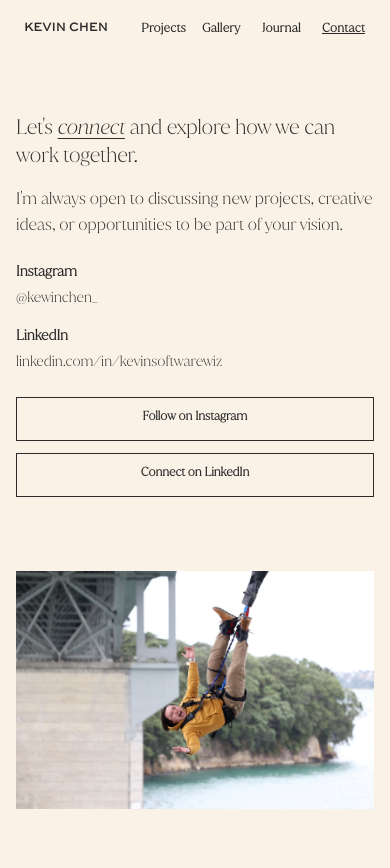
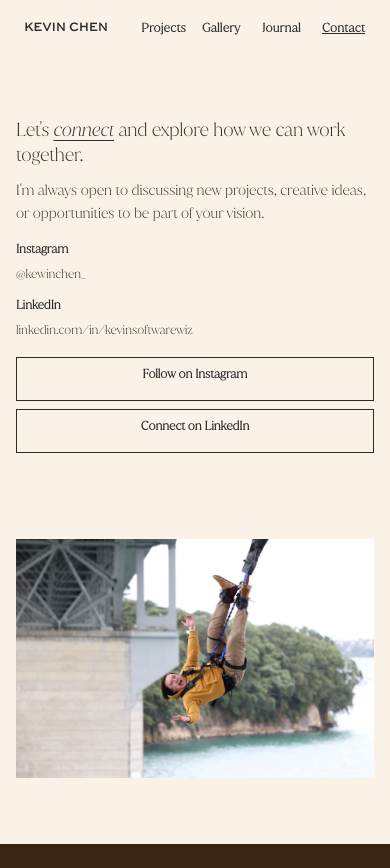
Before and after one commit to KevinChen2211/personal-portfolio, a Next.js app: page /contact in a window 390 px wide. After the commit the page ends 844 px from the top, so only its background shows below. Built offline with nearby package versions, Linux system fonts and the light colour scheme; a web font is replaced by a local one.

Commit message:
make sure contact page is suitable on mobile

```diff
--- a/app/contact/page.tsx
+++ b/app/contact/page.tsx
@@ -9,7 +9,7 @@ export default function ContactPage() {
 
   return (
     <div
-      className="min-h-screen w-full relative overflow-y-auto pt-6 md:pt-8"
+      className="h-screen w-full relative overflow-hidden pt-6 md:pt-8"
       style={{ backgroundColor: bgColor }}
     >
       {/* Header Navigation */}
@@ -127,11 +127,11 @@ export default function ContactPage() {
       </header>
 
       {/* Main Content Area */}
-      <main className="relative px-4 sm:px-6 md:px-12 lg:px-20 xl:px-24 h-screen flex items-center pt-20 md:pt-0 overflow-hidden">
-        <div className="w-full flex flex-col md:flex-row items-center md:items-start gap-6 md:gap-8">
+      <main className="relative px-4 sm:px-6 md:px-12 lg:px-20 xl:px-24 flex items-center" style={{ height: "calc(100vh - 73px)", marginTop: "73px" }}>
+        <div className="w-full flex flex-col md:flex-row items-center md:items-start gap-4 md:gap-10">
           {/* Contact Image - Left Side */}
-          <div className="w-full md:w-[35vw] lg:w-[30vw] max-w-[500px] flex-shrink-0 order-2 md:order-1">
-            <div className="relative w-full h-[40vh] md:h-[65vh] max-h-[600px]">
+          <div className="w-full md:w-[45vw] lg:w-[40vw] max-w-[700px] flex-shrink-0 order-2 md:order-1">
+            <div className="relative w-full h-[45vh] md:h-[75vh] max-h-[700px]">
               <Image
                 src="/images/contact_me.jpg"
                 alt="Contact"
@@ -139,15 +139,15 @@ export default function ContactPage() {
                 className="object-contain"
                 quality={100}
                 priority
-                sizes="(max-width: 768px) 100vw, 35vw"
+                sizes="(max-width: 768px) 100vw, 45vw"
               />
             </div>
           </div>
 
           {/* Contact Content - Right Side */}
-          <div className="w-full md:flex-1 order-1 md:order-2">
+          <div className="w-full md:flex-1 order-1 md:order-2 flex flex-col justify-center">
             <div
-              className="text-xl sm:text-2xl md:text-3xl lg:text-4xl leading-[1.4] md:leading-[1.3] mb-4 md:mb-6"
+              className="text-lg sm:text-xl md:text-2xl lg:text-3xl xl:text-4xl leading-[1.4] md:leading-[1.3] mb-3 md:mb-5"
               style={{
                 fontFamily:
                   "'Juana', var(--font-display), 'Playfair Display', 'Times New Roman', serif",
@@ -165,7 +165,7 @@ export default function ContactPage() {
             </div>
 
             <div
-              className="text-base md:text-lg leading-relaxed mb-6 md:mb-8"
+              className="text-sm md:text-base leading-relaxed mb-4 md:mb-6"
               style={{
                 fontFamily:
                   "'Juana', var(--font-display), 'Playfair Display', 'Times New Roman', serif",
@@ -178,10 +178,10 @@ export default function ContactPage() {
               opportunities to be part of your vision.
             </div>
 
-            <div className="space-y-4 mb-6 md:mb-8">
+            <div className="space-y-3 md:space-y-4 mb-4 md:mb-6">
               <div>
                 <h3
-                  className="text-sm md:text-base font-semibold mb-1 md:mb-2"
+                  className="text-xs md:text-sm font-semibold mb-1"
                   style={{
                     color: textColor,
                     fontFamily:
@@ -194,7 +194,7 @@ export default function ContactPage() {
                   href="https://www.instagram.com/kewinchen_/"
                   target="_blank"
                   rel="noreferrer"
-                  className="text-sm md:text-base hover:opacity-70 transition-opacity hover:underline"
+                  className="text-xs md:text-sm hover:opacity-70 transition-opacity hover:underline"
                   style={{
                     color: textColor,
                     fontFamily:
@@ -206,7 +206,7 @@ export default function ContactPage() {
               </div>
               <div>
                 <h3
-                  className="text-sm md:text-base font-semibold mb-1 md:mb-2"
+                  className="text-xs md:text-sm font-semibold mb-1"
                   style={{
                     color: textColor,
                     fontFamily:
@@ -219,7 +219,7 @@ export default function ContactPage() {
                   href="https://www.linkedin.com/in/kevinsoftwarewiz"
                   target="_blank"
                   rel="noreferrer"
-                  className="text-sm md:text-base hover:opacity-70 transition-opacity hover:underline"
+                  className="text-xs md:text-sm hover:opacity-70 transition-opacity hover:underline break-all"
                   style={{
                     color: textColor,
                     fontFamily:
@@ -231,12 +231,12 @@ export default function ContactPage() {
               </div>
             </div>
 
-            <div className="flex flex-col sm:flex-row gap-3">
+            <div className="flex flex-col sm:flex-row gap-2 md:gap-3">
               <a
                 href="https://www.instagram.com/kewinchen_/"
                 target="_blank"
                 rel="noreferrer"
-                className="px-5 py-2.5 text-xs md:text-sm font-semibold text-center hover:opacity-70 transition-opacity border border-current"
+                className="px-4 py-2 md:px-5 md:py-2.5 text-xs md:text-sm font-semibold text-center hover:opacity-70 transition-opacity border border-current"
                 style={{
                   color: textColor,
                   fontFamily:
@@ -249,7 +249,7 @@ export default function ContactPage() {
                 href="https://www.linkedin.com/in/kevinsoftwarewiz"
                 target="_blank"
                 rel="noreferrer"
-                className="px-5 py-2.5 text-xs md:text-sm font-semibold text-center hover:opacity-70 transition-opacity border border-current"
+                className="px-4 py-2 md:px-5 md:py-2.5 text-xs md:text-sm font-semibold text-center hover:opacity-70 transition-opacity border border-current"
                 style={{
                   color: textColor,
                   fontFamily:
--- a/app/page.tsx
+++ b/app/page.tsx
@@ -304,12 +304,13 @@ export default function Home() {
       </main>
 
       {/* Scrollable Image Gallery Section */}
-      <section className="relative w-full pt-0 pb-32 min-h-screen">
+      <section className="relative w-full pt-0">
         {images.map((image, index) => {
           // 4-position cycle: 0, 1, 3, 2 (left, middle-left, right, middle-right)
           const positionMap = [0, 1, 3, 2];
           const position = positionMap[index % 4];
           const isVisible = visibleImages.has(index);
+          const isLastImage = index === images.length - 1;
 
           // Determine alignment based on position
           let justifyClass = "";
@@ -340,7 +341,9 @@ export default function Home() {
               ref={(el) => {
                 imageRefs.current[index] = el;
               }}
-              className={`w-full flex ${justifyClass} mb-[20vh] px-4 sm:px-6 md:px-12 lg:px-20 xl:px-24`}
+              className={`w-full flex ${justifyClass} mb-[20vh] px-4 sm:px-6 md:px-12 lg:px-20 xl:px-24 ${
+                isLastImage ? "pb-[-10vh]" : ""
+              }`}
               style={{
                 opacity: isVisible ? 1 : 0,
                 transform: isVisible ? "translateY(0)" : "translateY(30px)",
```
